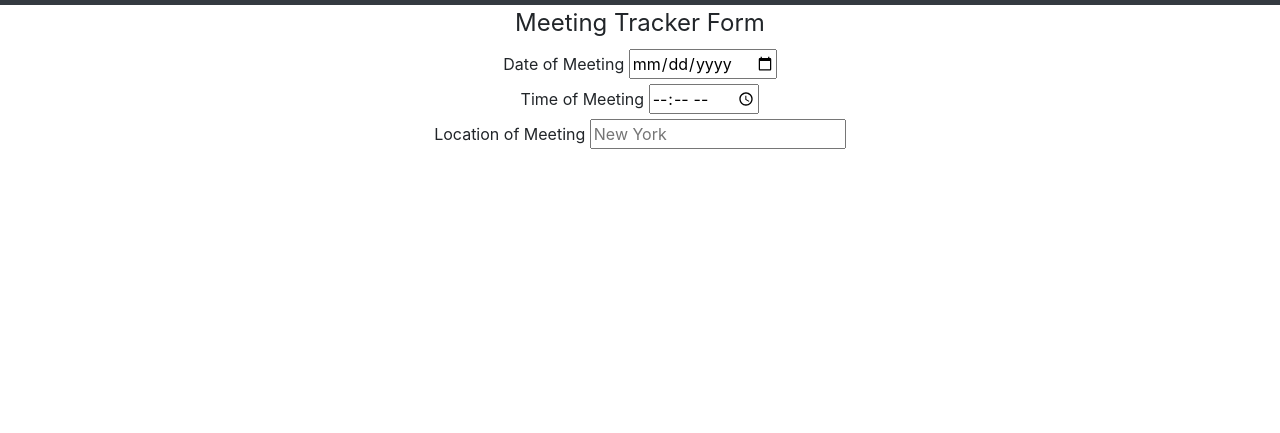
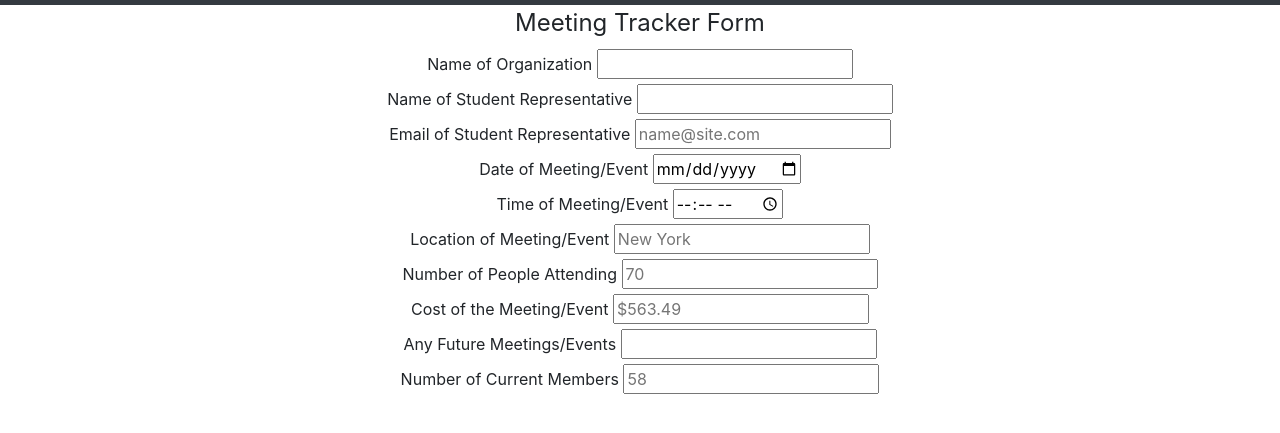
Before and after one commit to jdsteltz/ClubsPM, a website: page meetings.html in a window 1280 px wide. Shown: the part 51-484 px from the top of the page. Drawn offline with Linux system fonts and the light colour scheme.

Commit message:
Added form items

```diff
--- a/meetings.html
+++ b/meetings.html
@@ -50,18 +50,53 @@
                 <form>
                     <legend>Meeting Tracker Form</legend>
                     <fieldset>
-                        <label for="date">Date of Meeting</label>
-                        <input type="date" id="date" name="date" placeholder="01/01/2000">
+                        <label for="organization">Name of Organization</label>
+                        <input type="text" id="organization" name="organization" required>
                     </fieldset>
 
                     <fieldset>
-                        <label for="time">Time of Meeting</label>
-                        <input type="time" id="time" name="time" placeholder="17:00">
+                        <label for="studentRep">Name of Student Representative</label>
+                        <input type="text" id="studentRep" name="studentRep" required>
                     </fieldset>
 
                     <fieldset>
-                        <label for="location">Location of Meeting</label>
-                        <input type="text" id="location" name="location" placeholder="New York">
+                        <label for="email">Email of Student Representative</label>
+                        <input type="email" id="email" name="email" placeholder="name@site.com" required>
+                    </fieldset>
+
+                    <fieldset>
+                        <label for="date">Date of Meeting/Event</label>
+                        <input type="date" id="date" name="date" placeholder="01/01/2000" required>
+                    </fieldset>
+
+                    <fieldset>
+                        <label for="time">Time of Meeting/Event</label>
+                        <input type="time" id="time" name="time" placeholder="17:00" required>
+                    </fieldset>
+
+                    <fieldset>
+                        <label for="location">Location of Meeting/Event</label>
+                        <input type="text" id="location" name="location" placeholder="New York" required>
+                    </fieldset>
+
+                    <fieldset>
+                        <label for="people">Number of People Attending</label>
+                        <input type="number" id="people" name="people" placeholder="70" required>
+                    </fieldset>
+
+                    <fieldset>
+                        <label for="cost">Cost of the Meeting/Event</label>
+                        <input type="number" id="cost" name="cost" placeholder="$563.49" required>
+                    </fieldset>
+
+                    <fieldset>
+                        <label for="future">Any Future Meetings/Events</label>
+                        <input type="text" id="future" name="future">
+                    </fieldset>
+
+                    <fieldset>
+                        <label for="current">Number of Current Members</label>
+                        <input type="number" id="current" name="current" placeholder="58" required>
                     </fieldset>
                 </form>
                 </ul>
```
